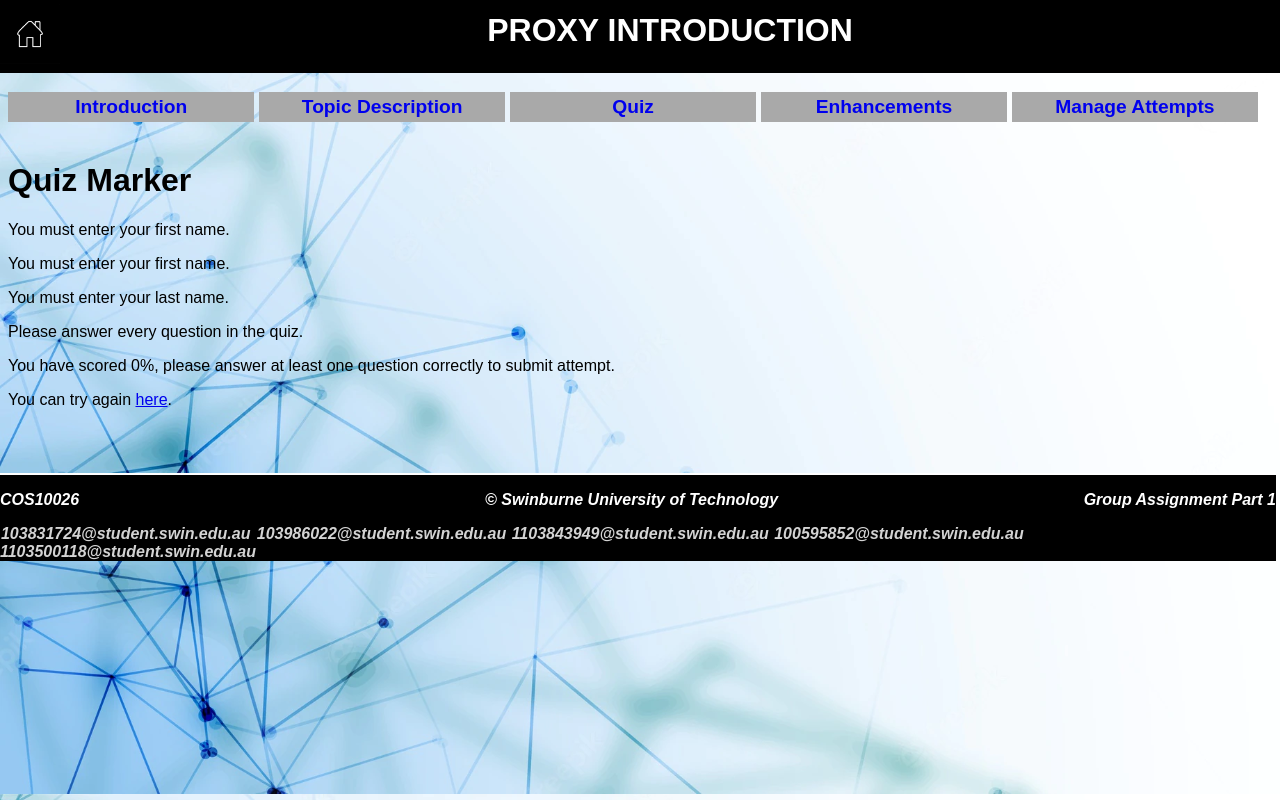
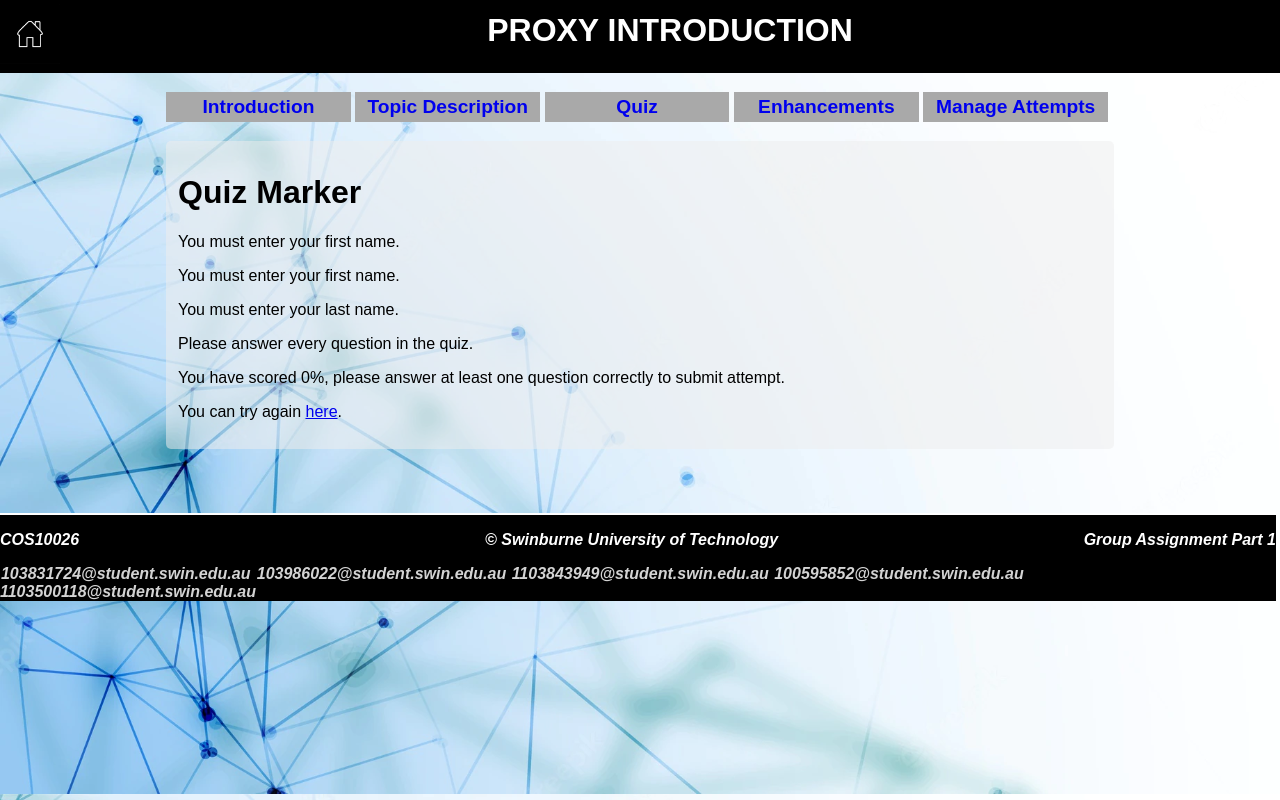
Before and after one commit to Niko361/COS10026_Assignment2, a PHP site: page /markquiz.php in a window 1280 px wide. Run offline with PHP 8.4, Linux system fonts and the light colour scheme; data that the repository does not hold is empty.

Commit message:
Fixed the layout

```diff
--- a/footer.inc
+++ b/footer.inc
@@ -10,3 +10,4 @@
 			<a href="mailto:1103500118@student.swin.edu.au">1103500118@student.swin.edu.au</a>
 		</footer>
 </div>
+</div>
--- a/markquiz.php
+++ b/markquiz.php
@@ -12,14 +12,14 @@
     <body>
 
     <?php include 'header.inc'; ?>
+	<div id="content">
+	<?php include 'menu.inc'; ?>
+	<div id="article1">
 
-    <?php include 'menu.inc'; ?>
+    <h1>
+        Quiz Marker
+    </h1>
 
-
-    <div id="content">
-        <h1>
-            Quiz Marker
-        </h1>
     <?php
     require_once("settings.php"); //connection info
 
@@ -192,6 +192,7 @@
     } //if successful database connection
     ?>
     </div>
+    </div>
 
 <?php include 'footer.inc';?>
 </body>
--- a/styles/style.css
+++ b/styles/style.css
@@ -32,10 +32,14 @@ header
 
 /*class content encompasses everything in the html body except header and footer
 setting max width and margin auto to make the texts centered*/
-.content
+#content
 {
 	max-width:75%;
 	margin:auto;
+}
+
+#article1
+{
 	background-color: #EEEEEE88;
 	border-radius:5px;
 	padding:12px;
```
Also changed, not shown: index.php (+5 -2 lines), manage.php (+5 -6 lines), manageattempts.php (+5 -5 lines), quiz.php (+5 -6 lines), topic.php (+5 -5 lines).
